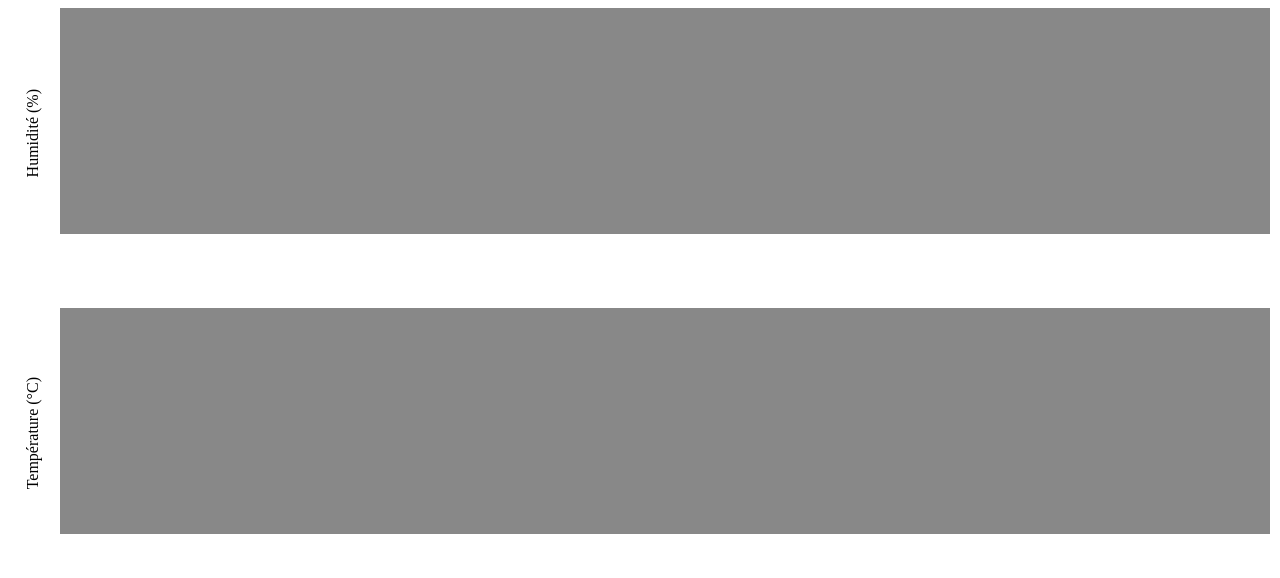
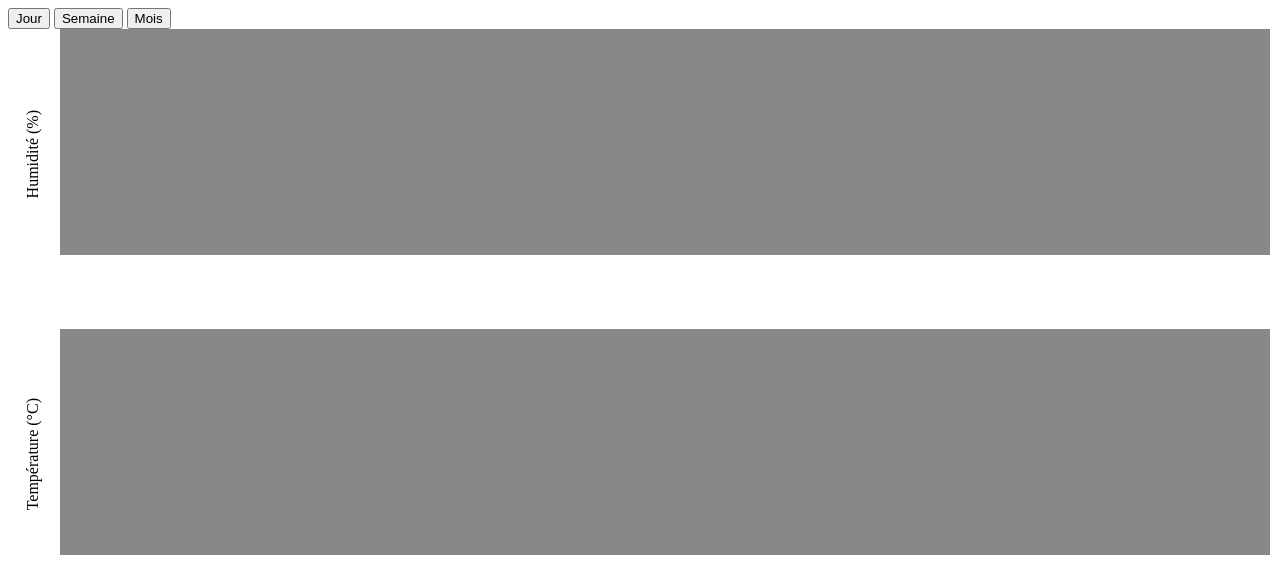
Before and after one commit to leo-lamorille/IO-RASPBERRY, a Django app: template django/dashboard/dashboard/templates/testGraf/testGraf.html in a window 1280 px wide. Shown: the top 578 px of the page. Run offline with Django 4.2, Linux system fonts and the light colour scheme; the template is opened without the code that fills it: most values are stand-ins (such as "Sample title", 1, 10 or a date in 2020).

Commit message:
dynamisation du passage date pour boutons

```diff
--- a/django/dashboard/dashboard/templates/testGraf/testGraf.html
+++ b/django/dashboard/dashboard/templates/testGraf/testGraf.html
@@ -10,8 +10,12 @@
 </head>
 
 <body>
+    <div>
+      <a href="/testGraf/day/{{dateDepart}}"><button>Jour</button></a>
+      <a href="/testGraf/week/{{dateDepart}}"><button>Semaine</button></a>
+      <a href="/testGraf/month/{{dateDepart}}"><button>Mois</button></a>
+    </div>
    <div id="my-chart">
-
     <table class="charts-css column data-spacing-2 show-labels ">
       <tbody>
         {% for row in humidityDatas %}
--- a/django/dashboard/dashboard/views.py
+++ b/django/dashboard/dashboard/views.py
@@ -12,7 +12,7 @@
     return render(request, 'admin/admin.html')
 
 
-def getDatas(interval, dateDebut) :  # Passer une date en format string YYYY-MM-DD
+def getDatas(interval, dateDebut) :  # Passer une date en timeStamp
     # Fonction qui récupère les datas brutes, les traite et renvoi un dict formaté pour utiliser avec le graf
 
     # if type(dateDebut) != "int" :
@@ -47,7 +47,7 @@
             sizeTemp = row.temperature/25
             sizeAirQ = row.airQuality/2500
             date = datetime.fromtimestamp(row.tStamp)
-            date = date.strftime("%d/%m/%y : %H")
+            date = date.strftime("%d/%m/%y : %H h")
             if sizeHumidity > 0.85 :
                 colorH = "#E4766E"
             else :
@@ -71,7 +71,7 @@
 
 
 
-    return {'sensorList':sensorList, 'humidityDatas' : humidityDatas, 'tempDatas' : tempDatas , 'airQDatas':airQDatas}
+    return {'sensorList':sensorList, 'humidityDatas' : humidityDatas, 'tempDatas' : tempDatas , 'airQDatas':airQDatas, 'dateDepart' : dateDebut}
 
 
 def testGraf(request, interval, dateDepart):
```
